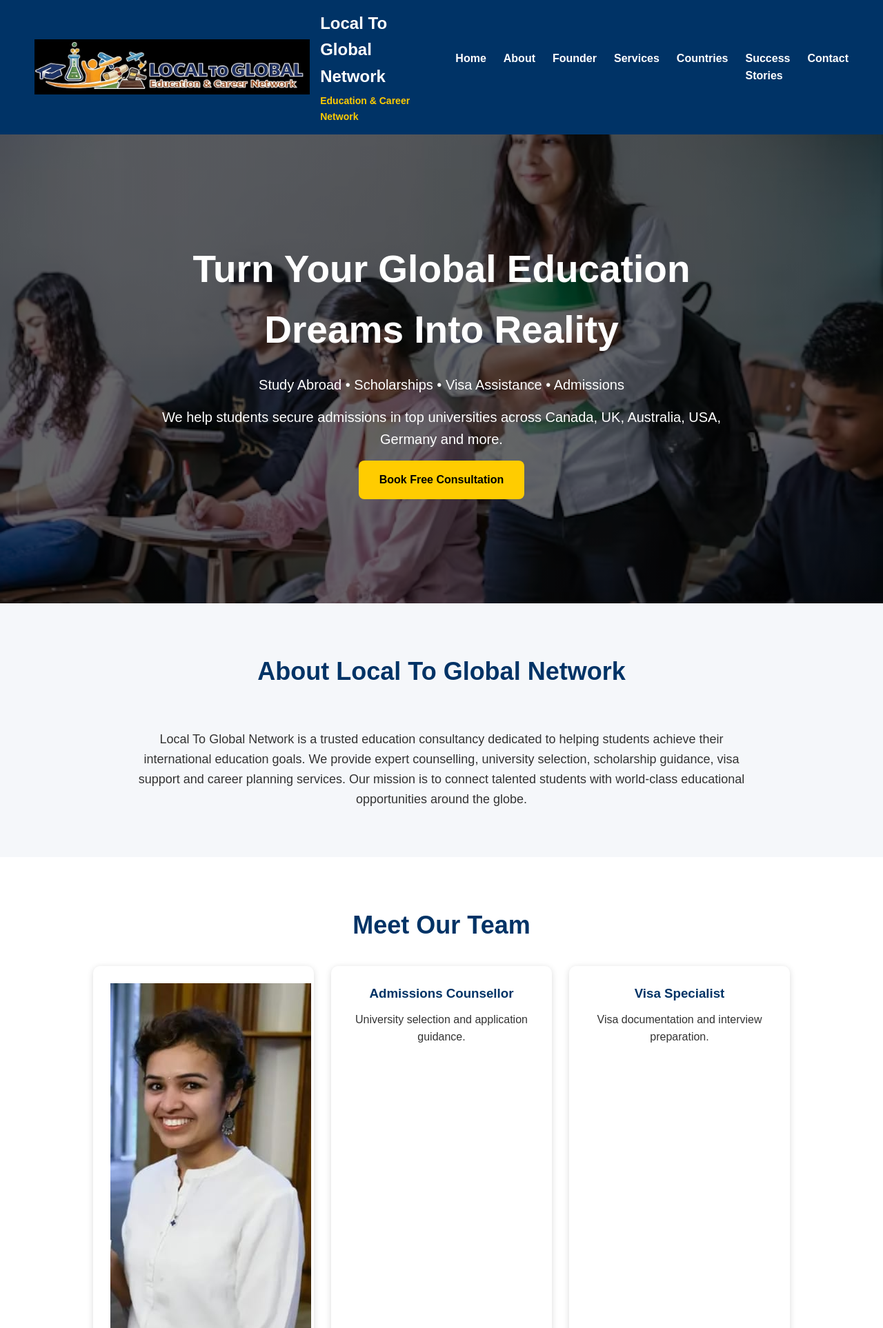
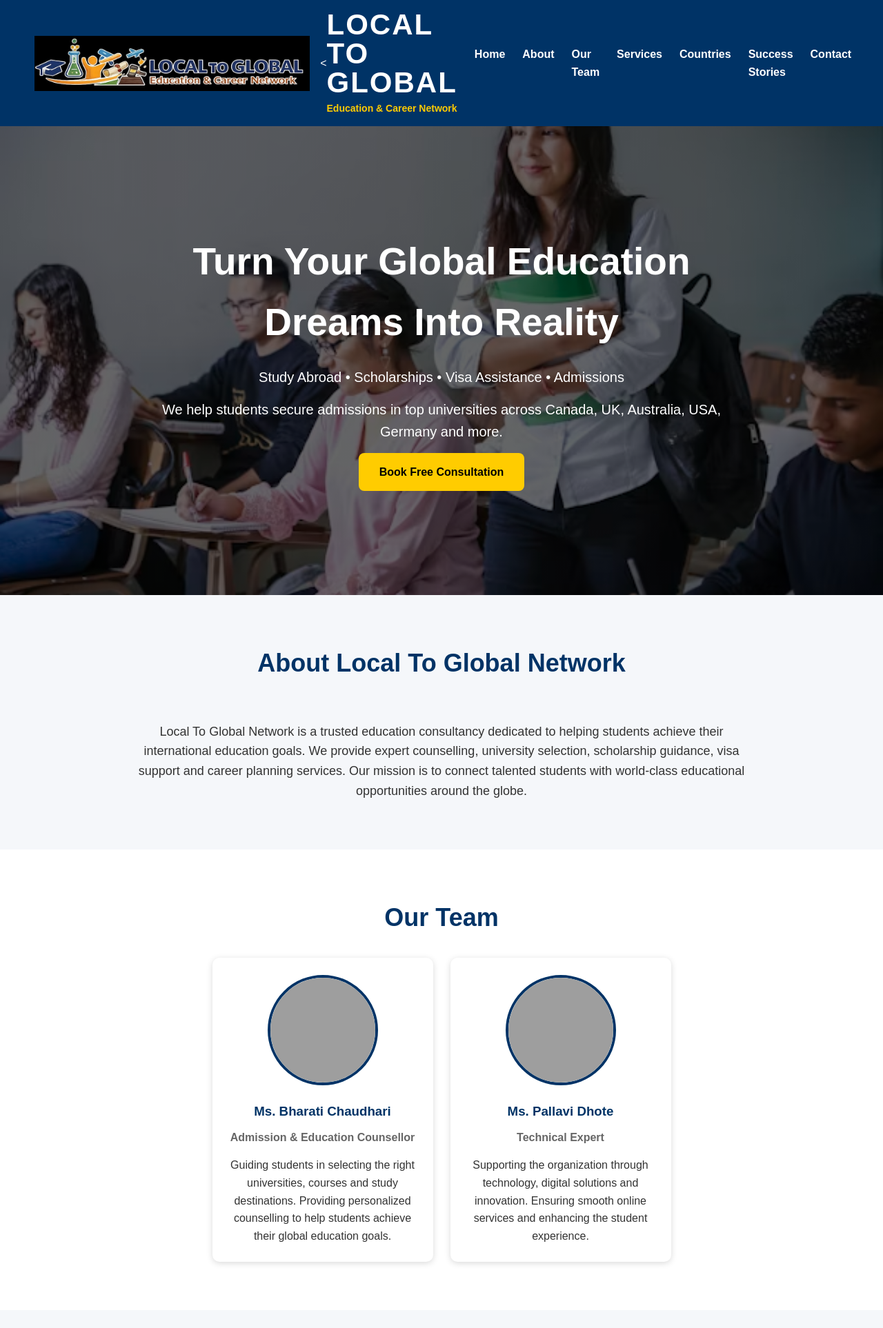
Before and after one commit to dhotepallavi70-rgb/LocalToGlobalWebsite, a Flask app: template templates/index.html in a window 1280 px wide. Shown: the top 1926 px of the page at 69% size. Run offline with Flask 3, Linux system fonts and the light colour scheme; the template is opened without the code that fills it, so the values that code supplies are empty; parts of the project's set-up code (start-up, migrations or seed data) failed here and were passed over; grey boxes are pictures that could not be loaded.

Commit message:
Update index.html

```diff
--- a/templates/index.html
+++ b/templates/index.html
@@ -22,11 +22,16 @@
                 alt="Logo"
                 class="logo">
 
-            <div>
-                <h2>Local To Global Network</h2>
+            <<div class="brand-text">
+
+    <h1 class="brand-name">
+        LOCAL TO GLOBAL
+    </h1>
+
     <p class="tagline">
         Education & Career Network
     </p>
+
 </div>
 
         </div>
@@ -37,7 +42,7 @@
 
             <li><a href="#about">About</a></li>
 
-            <li><a href="#founder">Founder</a></li>
+            <li><a href="#Our team">Our Team</a></li>
 
             <li><a href="#services">Services</a></li>
 
@@ -107,40 +112,43 @@
 
     <section id="team">
 
-<h2>Meet Our Team</h2>
+    <h2>Our Team</h2>
 
     <div class="cards">
 
         <div class="card">
 
-<img src="/static/images/founder.jpg">
+            <img src="/static/images/bharati.jpg"
+                 alt="Bharati Chaudhari"
+                 class="team-img">
 
-<h3>Ms.Bharathi Chaudhari</h3>
+            <h3>Ms. Bharati Chaudhari</h3>
 
-<p>Education Consultant</p>
+            <h4>Admission & Education Counsellor</h4>
 
             <p>
-Leading the vision of helping students access global educational opportunities.
+                Guiding students in selecting the right universities,
+                courses and study destinations. Providing personalized
+                counselling to help students achieve their global
+                education goals.
             </p>
 
         </div>
 
         <div class="card">
 
-<h3>Admissions Counsellor</h3>
+            <img src="/static/images/pallavi.jpg"
+                 alt="Pallavi Dhote"
+                 class="team-img">
+
+            <h3>Ms. Pallavi Dhote</h3>
+
+            <h4>Technical Expert</h4>
 
             <p>
-University selection and application guidance.
-</p>
-
-</div>
-
-<div class="card">
-
-<h3>Visa Specialist</h3>
-
-<p>
-Visa documentation and interview preparation.
+                Supporting the organization through technology,
+                digital solutions and innovation. Ensuring smooth
+                online services and enhancing the student experience.
             </p>
 
         </div>
@@ -294,22 +302,6 @@ Visa documentation and interview preparation.
 
         </div>
 
-    </section>
-    <div class="country-card">
-    <img src="/static/images/usa.jpg" alt="USA">
-    <h3>United States</h3>
-    <p>
-        Top-ranked universities and advanced research opportunities.
-    </p>
-</div>
-
-<div class="country-card">
-    <img src="/static/images/germany.jpg" alt="Germany">
-    <h3>Germany</h3>
-    <p>
-        Affordable education and excellent engineering programs.
-    </p>
-</div>
 
     <!-- WHY CHOOSE US -->
 
@@ -441,26 +433,27 @@ Visa documentation and interview preparation.
 
     <footer>
 
-        <h3>Local To Global Network</h3>
+        <footer>
+
+    <h3>LOCAL TO GLOBAL</h3>
 
     <p>
-            Helping Students Achieve Global Education Dreams
+        Education & Career Network
     </p>
 
     <p>
-            Email: info@localtoglobalnetwork.com
+        Email: l2gedunetwork@gmail.com
     </p>
 
     <p>
-            Phone: +91 XXXXX XXXXX
+        Mobile: +91 8378934221
     </p>
 
     <p>
-            © 2026 Local To Global Network
+        © 2026 Local To Global
     </p>
 
 </footer>
-
 </body>
 
 </html>
```
Lines whose indentation alone changed are shown as unchanged.
